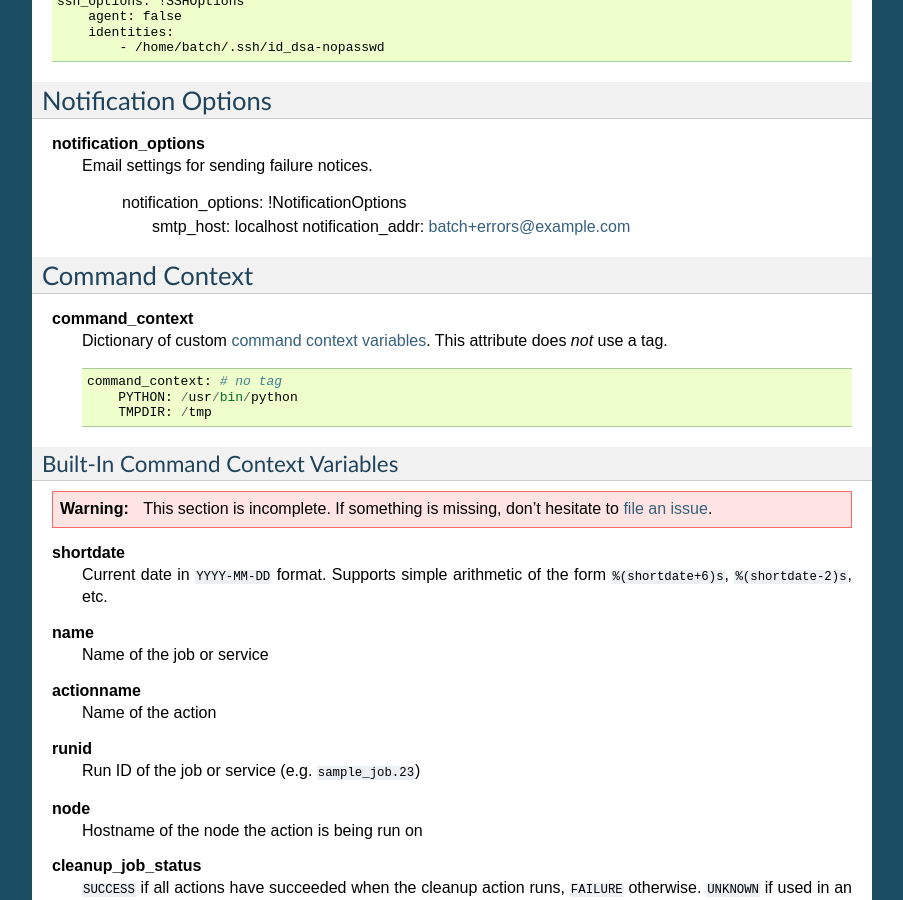
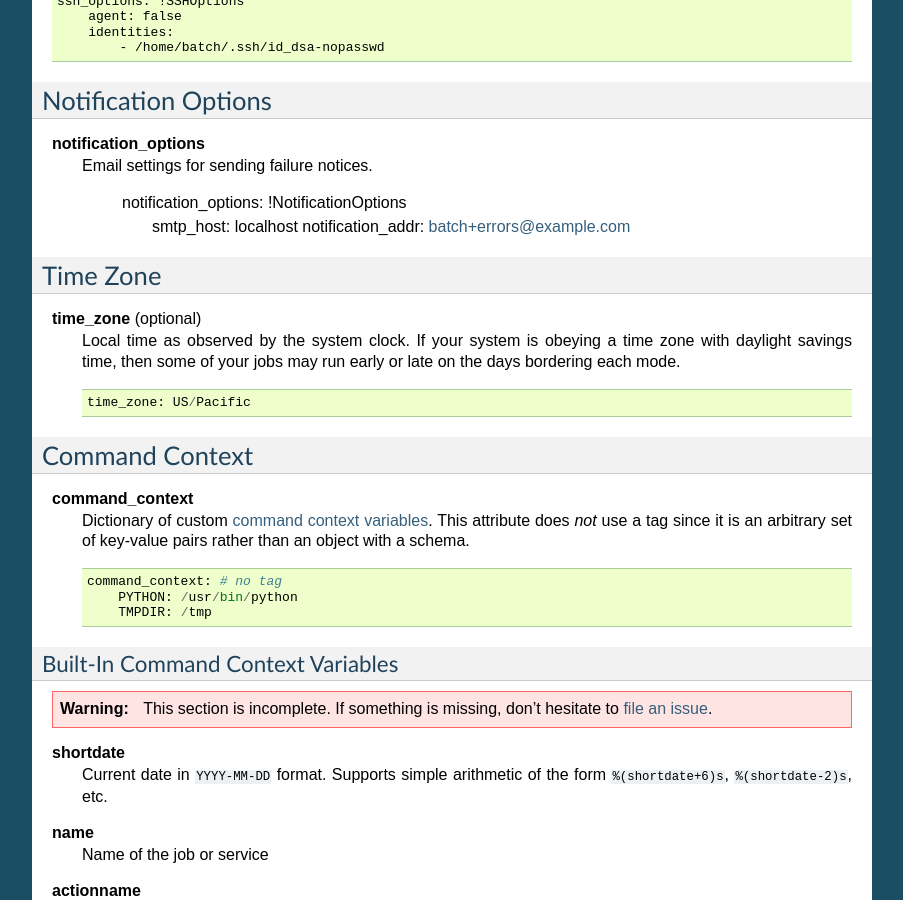
Before and after one commit to Yelp/Tron, a Sphinx documentation site: the page built from docs/config.rst, in a window 1280 px wide and 900 px high, scrolled down 1918 px. Shown: the whole window, without its empty margins (198-1101 px from the left). Built offline with Sphinx 7.4.7, drawn with Linux system fonts in a browser that asks for light colours.

Commit message:
Updated docs and man pages with time_zone option

```diff
--- a/docs/config.rst
+++ b/docs/config.rst
@@ -128,6 +128,18 @@ Notification Options
             smtp_host: localhost
             notification_addr: batch+errors@example.com
 
+Time Zone
+---------
+
+**time_zone** (optional)
+    Local time as observed by the system clock. If your system is obeying a
+    time zone with daylight savings time, then some of your jobs may run early
+    or late on the days bordering each mode.
+
+    ::
+
+        time_zone: US/Pacific
+
 .. _command_context:
 
 Command Context
@@ -135,7 +147,8 @@ Command Context
 
 **command_context**
     Dictionary of custom :ref:`command context variables
-    <command_context_variables>`. This attribute does *not* use a tag.
+    <command_context_variables>`. This attribute does *not* use a tag since it
+    is an arbitrary set of key-value pairs rather than an object with a schema.
 
     ::
 
```
Also changed, not shown: docs/man_tronfig.rst (+9 -0 lines), 4 other files.
